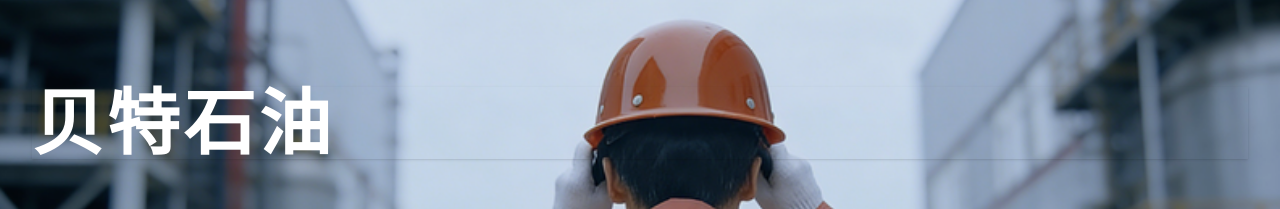
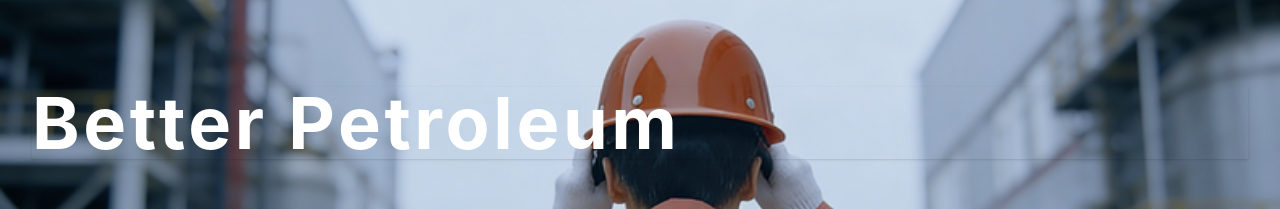
Before and after one commit to Lunkle/better-oil-website, a Next.js app in the folder oil-co-website/: page /about in a window 1280 px wide. Shown: the part 250-459 px from the top of the page. Built offline with nearby package versions, Linux system fonts and the light colour scheme.

Commit message:
refactor: use localized text for about us banner company name
- Replaced hardcoded "贝特石油" text with `t.nav.companyName` in `src/app/about/page.tsx`
- Ensure i18n support for the About Us hero banner overlay

Co-authored-by: JaryJay <47123100+JaryJay@users.noreply.github.com>

```diff
--- a/oil-co-website/src/app/about/page.tsx
+++ b/oil-co-website/src/app/about/page.tsx
@@ -58,7 +58,7 @@ function Content() {
               transition={{ duration: 0.8 }}
               className="text-5xl md:text-7xl font-bold text-white text-left tracking-wider shadow-sm"
             >
-              贝特石油
+              {t.nav.companyName}
             </motion.h1>
           </div>
         </section>
```
